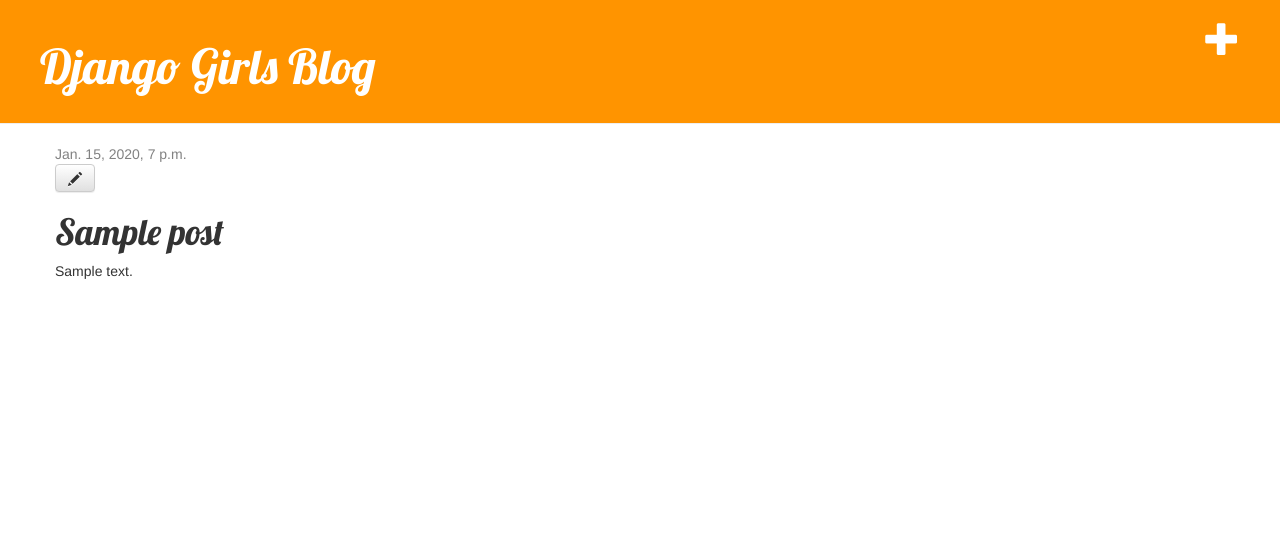
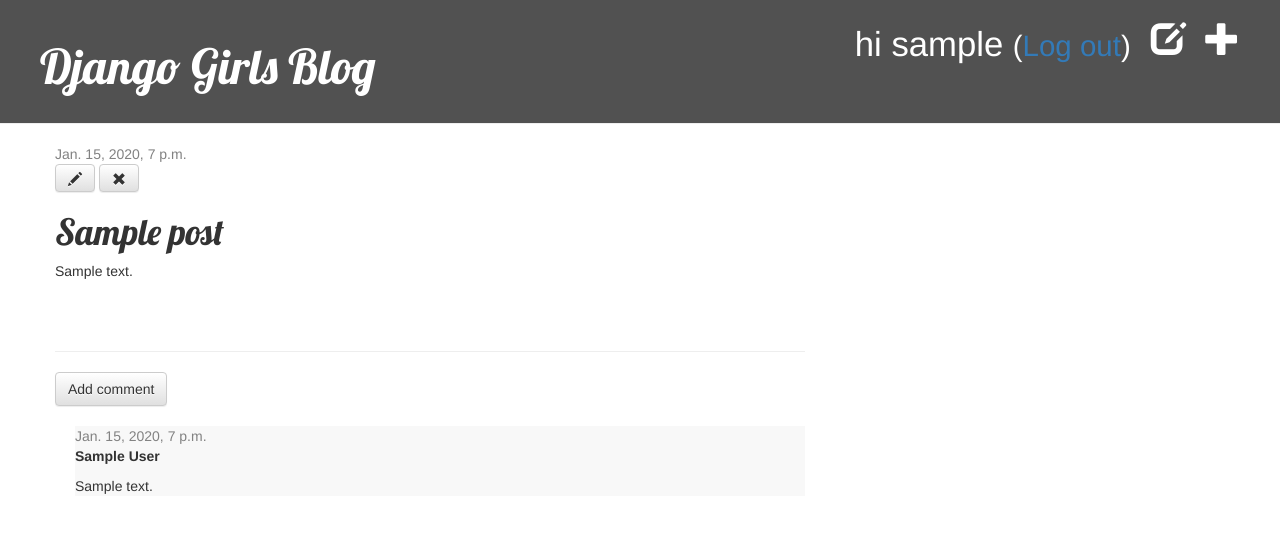
Before and after one commit to flowerKim/my-first-blog, a Django app: page /post/1/ in a window 1280 px wide. Shown: the top 533 px of the page. Run offline with Django 3.2, Linux system fonts and the light colour scheme; a user stored in the database is signed in; tables that the repository leaves empty hold one stand-in row (values such as "Sample post"); some libraries are stand-ins or nearby versions.

Commit message:
Added comment

```diff
--- a/blog/admin.py
+++ b/blog/admin.py
@@ -1,6 +1,8 @@
 from django.contrib import admin
 from .models import Post
+from .models import Comment
 
 admin.site.register(Post)
+admin.site.register(Comment)
 
 # Register your models here.
--- a/blog/models.py
+++ b/blog/models.py
@@ -7,10 +7,8 @@ class Post(models.Model):
     author = models.ForeignKey(settings.AUTH_USER_MODEL, on_delete=models.CASCADE)
     title = models.CharField(max_length=200)
     text = models.TextField()
-    created_date = models.DateTimeField(
-            default=timezone.now)
-    published_date = models.DateTimeField(
-            blank=True, null=True)
+    created_date = models.DateTimeField(default=timezone.now)
+    published_date = models.DateTimeField(blank=True, null=True)
 
     def publish(self):
         self.published_date = timezone.now()
@@ -18,3 +16,22 @@ class Post(models.Model):
 
     def __str__(self):
         return self.title
+
+    def approved_comments(self):
+        return self.comments.filter(approved_comment=True)
+
+
+
+class Comment(models.Model):
+    post = models.ForeignKey('blog.Post', on_delete=models.CASCADE, related_name='comments')
+    author = models.CharField(max_length=200)
+    text = models.TextField()
+    created_date = models.DateTimeField(default=timezone.now)
+    approved_comment = models.BooleanField(default=False)
+
+    def approve(self):
+        self.approved_comment = True
+        self.save()
+
+    def __str__(self):
+        return self.text
--- a/blog/static/css/blog.css
+++ b/blog/static/css/blog.css
@@ -1,5 +1,5 @@
 .page-header {
-    background-color: #ff9400;
+    background-color: #515151;
     margin-top: 0;
     padding: 20px 20px 20px 40px;
 }
@@ -44,3 +44,8 @@ h1, h2, h3, h4 {
 .post h1 a, .post h1 a:visited {
     color: #000000;
 }
+
+.comment {
+    margin: 20px 0px 20px 20px;
+    background: #f8f8f8;
+}
--- a/blog/templates/blog/base.html
+++ b/blog/templates/blog/base.html
@@ -11,6 +11,10 @@
         <div class="page-header">
             {% if user.is_authenticated %}
                 <a href="{% url 'post_new' %}" class="top-menu"><span class="glyphicon glyphicon-plus"></span></a>
+                <a href="{% url 'post_draft_list' %}" class="top-menu"><span class="glyphicon glyphicon-edit"></span></a>
+                <p class="top-menu">hi {{ user.username }} <small>(<a href="{% url 'logout' %}">Log out</a>)</small></p>
+            {% else %}
+                <a href="{% url 'login' %}" class="top-menu"><span class="glyphicon glyphicon-lock"></span></a>
             {% endif %}
             <h1><a href="/">Django Girls Blog</a></h1>
         </div>
--- a/blog/templates/blog/post_detail.html
+++ b/blog/templates/blog/post_detail.html
@@ -6,11 +6,31 @@
             <div class="date">
                 {{ post.published_date }}
             </div>
+        {% else %}
+            <a class="btn btn-default" href="{% url 'post_publish' pk=post.pk %}">Publish!</a>
         {% endif %}
         {% if user.is_authenticated %}
-             <a class="btn btn-default" href="{% url 'post_edit' pk=post.pk %}"><span class="glyphicon glyphicon-pencil"></span></a>
+            <a class="btn btn-default" href="{% url 'post_edit' pk=post.pk %}"><span class="glyphicon glyphicon-pencil"></span></a>
+            <a class="btn btn-default" href="{% url 'post_remove' pk=post.pk %}"><span class="glyphicon glyphicon-remove"></span></a>
         {% endif %}
         <h1>{{ post.title }}</h1>
         <p>{{ post.text|linebreaksbr }}</p>
     </div>
+
+    <hr>
+    <a class="btn btn-default" href="{% url 'add_comment_to_post' pk=post.pk %}">Add comment</a>
+    {% for comment in post.comments.all %}
+        <div class="comment">
+            <div class="date">{{ comment.created_date }}
+            {% if not comment.approved_comment %}
+                <a class="btn btn-default" href="{% url 'comment_remove' pk=comment.pk %}"><span class="glyphicon glyphicon-remove"></span></a>
+                <a class="btn btn-default" href="{% url 'comment_approve' pk=comment.pk %}"><span class="glyphicon glyphicon-ok"></span></a>
+            {% endif %}
+            </div>
+            <strong>{{ comment.author }}</strong>
+            <p>{{ comment.text|linebreaks }}</p>
+        </div>
+    {% empty %}
+        <p>No comments here yet :(</p>
+    {% endfor %}
 {% endblock %}
--- a/blog/templates/blog/post_list.html
+++ b/blog/templates/blog/post_list.html
@@ -8,6 +8,7 @@
         </div>
         <h1><a href="{% url 'post_detail' pk=post.pk %}">{{ post.title }}</a></h1>
         <p>{{post.text|linebreaksbr}}</p>
+        <a href="{% url 'post_detail' pk=post.pk %}">Comments: {{ post.approved_comments.count }}</a>
     </div>
     {% endfor %}
 {% endblock %}
--- a/blog/urls.py
+++ b/blog/urls.py
@@ -6,4 +6,11 @@ urlpatterns = [
         path('post/<int:pk>/', views.post_detail, name='post_detail'),
         path('post/new/', views.post_new, name='post_new'),
         path('post/<int:pk>/edit/', views.post_edit, name='post_edit'),
+        path('drafts/', views.post_draft_list, name='post_draft_list'),
+        path('post/<pk>/puslish/', views.post_publish, name='post_publish'),
+        path('post/<pk>/remove/', views.post_remove, name='post_remove'),
+        path('post/<pk>/comment/', views.add_comment_to_post, name='add_comment_to_post'),
+        path('comment/<pk>/aprrove/', views.comment_approve, name='comment_approve'),
+        path('comment/<pk>/remove/', views.comment_remove, name='comment_remove'),
+
 ]
--- a/blog/views.py
+++ b/blog/views.py
@@ -2,8 +2,10 @@ from django.shortcuts import render
 from django.utils import timezone
 from .models import Post
 from django.shortcuts import render, get_object_or_404
-from .forms import PostForm
+from .forms import PostForm, CommentForm, Comment
 from django.shortcuts import redirect
+from django.contrib.auth.decorators import login_required
+
 # Create your views here.
 
 def post_list(request):
@@ -14,20 +16,21 @@ def post_detail(request, pk):
     post = get_object_or_404(Post, pk=pk)
     return render(request, 'blog/post_detail.html', {'post': post})
 
+@login_required
 def post_new(request):
     if request.method == "POST":
         form = PostForm(request.POST)
         if form.is_valid():
             post = form.save(commit=False)
             post.author = request.user
-            post.published_date = timezone.now()
+
             post.save()
             return redirect('post_detail', pk=post.pk)
     else:
         form = PostForm()
     return render(request, 'blog/post_edit.html', {'form': form})
 
-
+@login_required
 def post_edit(request, pk):
     post = get_object_or_404(Post, pk=pk)
     if request.method == "POST":
@@ -35,9 +38,52 @@ def post_edit(request, pk):
         if form.is_valid():
             post = form.save(commit=False)
             post.author = request.user
-            post.published_date = timezone.now()
+
             post.save()
             return redirect('post_detail', pk=post.pk)
     else:
         form = PostForm(instance=post)
     return render(request, 'blog/post_edit.html', {'form': form})
+
+@login_required
+def post_draft_list(request):
+    posts = Post.objects.filter(published_date__isnull=True).order_by('created_date')
+    return render(request, 'blog/post_draft_list.html', {'posts': posts})
+
+@login_required
+def post_publish(request, pk):
+    post = get_object_or_404(Post, pk=pk)
+    post.publish()
+    return redirect('post_detail', pk=pk)
+
+@login_required
+def post_remove(request, pk):
+    post = get_object_or_404(Post, pk=pk)
+    post.delete()
+    return redirect('post_list')
+
+def add_comment_to_post(request, pk):
+    post = get_object_or_404(Post, pk=pk)
+    if request.method == "POST":
+        form = CommentForm(request.POST)
+        if form.is_valid():
+            comment = form.save(commit=False)
+            comment.post = post
+            comment.save()
+            return redirect('post_detail', pk=post.pk)
+    else:
+        form = CommentForm()
+    return render(request, 'blog/add_comment_to_post.html', {'form': form})
+
+
+@login_required
+def comment_approve(request, pk):
+    comment = get_object_or_404(Comment, pk=pk)
+    comment.approve()
+    return redirect('post_detail', pk=comment.post.pk)
+
+@login_required
+def comment_remove(request, pk):
+    comment = get_object_or_404(Comment, pk=pk)
+    comment.delete()
+    return redirect('post_detail', pk=comment.post.pk)
--- a/mysite/urls.py
+++ b/mysite/urls.py
@@ -16,7 +16,11 @@ Including another URLconf
 from django.contrib import admin
 from django.urls import path, include
 
+from django.contrib.auth import views
+
 urlpatterns = [
     path('admin/', admin.site.urls),
+    path('accounts/login', views.login, name='login'),
+    path('accounts/logout', views.logout, name='logout', kwargs={'next_page' : '/'}),
     path('', include('blog.urls')),
 ]
```
Also changed, not shown: blog/forms.py (+8 -1 lines), blog/templates/blog/add_comment_to_post.html (added, +11 -0 lines), blog/templates/blog/post_draft_list.html (added, +11 -0 lines), blog/templates/registration/login.html (added, +25 -0 lines), blog/migrations/0002_comment.py (added), mysite/settings.py (line endings or trailing spaces).
